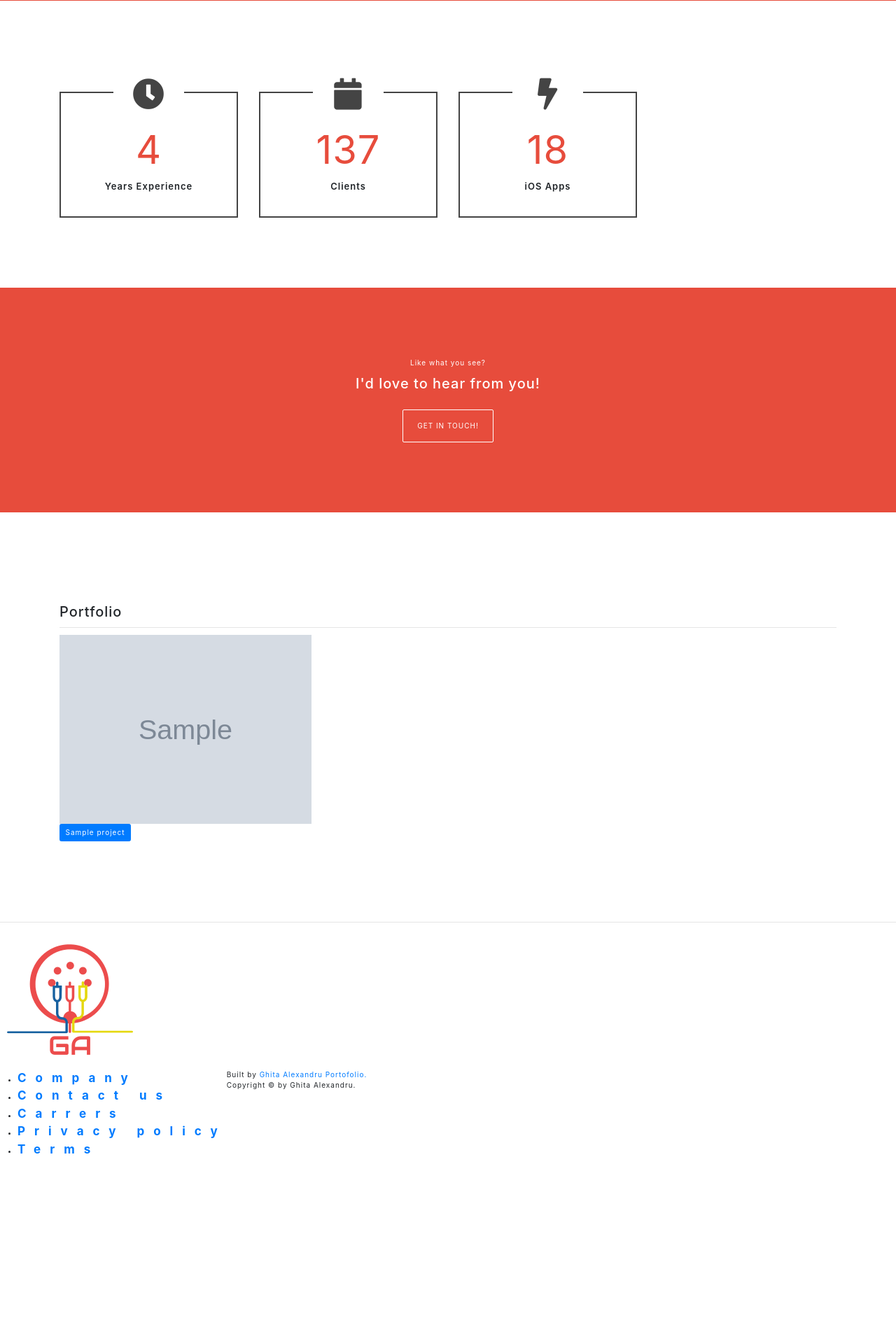
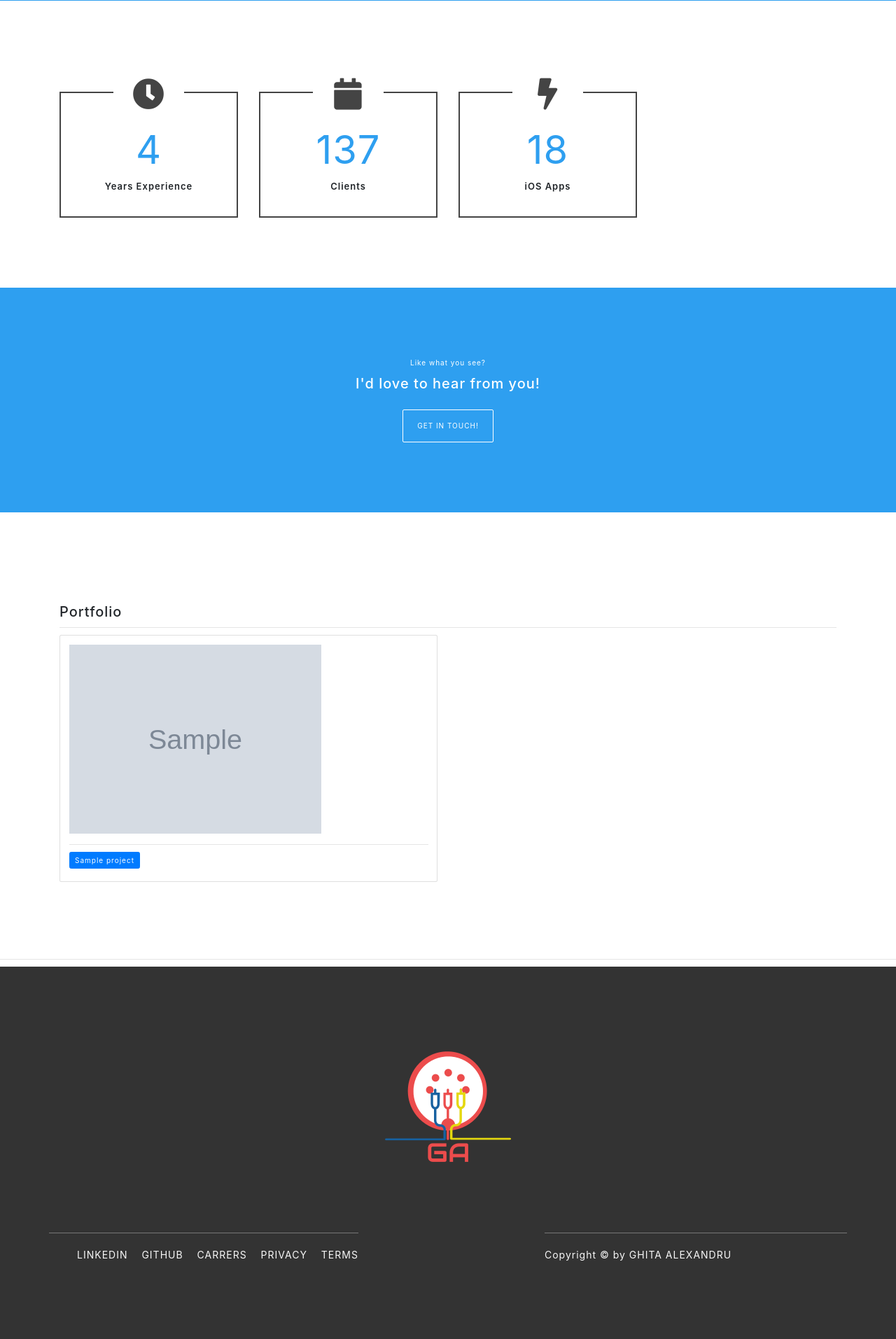
Before and after one commit to GhitaAlexandruIon/my_resume, a Django app: page / in a window 1280 px wide. Shown: the part 2011-3924 px from the top of the page at 70% size. Before the commit the page ends 3659 px from the top, so only its background shows below. Run offline with Django 3.2, Linux system fonts and the light colour scheme; tables that the repository leaves empty hold one stand-in row (values such as "Sample post"); grey boxes marked "Sample" are stand-in pictures; some libraries are stand-ins or nearby versions.

Commit message:
Fixed footer style

```diff
--- a/portfolio/static/portfolio/css/footer.css
+++ b/portfolio/static/portfolio/css/footer.css
@@ -36,28 +36,29 @@
     width: 80%;
     float: right; }
 
-.row {
+
+.row-footer {
   max-width: 114rem;
   margin: 0 auto; }
-  .row:not(:last-child) {
+  .row-footer:not(:last-child) {
     margin-bottom: 8rem; }
-  .row::after {
+  .row-footer::after {
     content: "";
     display: table;
     clear: both; }
-  .row [class^="col-"] {
+  .row-footer [class^="col-"] {
     float: left; }
-    .row [class^="col-"]:not(:last-child) {
+    .row-footer [class^="col-"]:not(:last-child) {
       margin-right: 6rem; }
-  .row .col-1-of-2 {
+  .row-footer .col-1-of-2 {
     width: calc((100% - 6rem) / 2); }
-  .row .col-1-of-3 {
+  .row-footer .col-1-of-3 {
     width: calc((100% - 2 * 6rem) / 3); }
-  .row .col-2-of-3 {
+  .row-footer .col-2-of-3 {
     width: calc(2 * ((100% - 2 * 6rem) / 3) + 6rem); }
-  .row .col-1-of-4 {
+  .row-footer .col-1-of-4 {
     width: calc((100% - 3 * 6rem) / 4); }
-  .row .col-2-of-4 {
+  .row-footer .col-2-of-4 {
     width: calc(2 * ((100% - 3 * 6rem) / 4) + 6rem); }
-  .row .col-3-of-4 {
+  .row-footer .col-3-of-4 {
     width: calc(3 * ((100% - 3 * 6rem) / 4) + 2 * 6rem); }
--- a/portfolio/static/portfolio/css/styles.css
+++ b/portfolio/static/portfolio/css/styles.css
@@ -74,7 +74,7 @@
 
 .skillsSection,
 .contactSection {
-    background-color: #e74c3c;
+    background-color: #2e9ff0;
     color: #fff;
 }
 
@@ -145,7 +145,7 @@
     font-size: 56px;
     margin-bottom: 10px;
     font-weight: 400;
-    color: #e74c3c;
+    color: #2e9ff0;
 }
 
 .squareContent h3 {
@@ -355,13 +344,11 @@
     color: #fff;
 }
 
-div ul li a{
-    letter-spacing: 13px;
+div ul li a.nav-link{
+    font-weight: 700;
     font-size: 17px;
-    font-weight: 700;
 }
 div ul li a:hover{
-    background-color: #666;
     text-shadow: 2px 2px black;
 }
 
--- a/templates/base.html
+++ b/templates/base.html
@@ -21,7 +21,7 @@
     <link rel="stylesheet" href="https://use.fontawesome.com/releases/v5.0.8/css/all.css"
           integrity="sha384-3AB7yXWz4OeoZcPbieVW64vVXEwADiYyAEhwilzWsLw+9FgqpyjjStpPnpBO8o8S" crossorigin="anonymous">
     <link rel="stylesheet" href="https://cdnjs.cloudflare.com/ajax/libs/fancybox/3.2.5/jquery.fancybox.min.css"/>
-{#    <link rel="stylesheet" type="text/css" href="{% static 'portfolio/css/footer.css' %}">#}
+    <link rel="stylesheet" type="text/css" href="{% static 'portfolio/css/footer.css' %}">
 
 
     <script src="https://ajax.googleapis.com/ajax/libs/jquery/3.3.1/jquery.min.js"></script>
@@ -32,8 +32,10 @@
 </div>
 
 {% include 'navbar.html' %}
+
 {% block content %}
 {% endblock %}
+
 <hr>
 {% include 'footer.html' %}
 <script src="{% static 'portfolio/js/countUp.js' %}"></script>
--- a/templates/footer.html
+++ b/templates/footer.html
@@ -1,44 +1,4 @@
 {% load static %}
-{##}
-{#<div class="copyrightSection">#}
-{##}
-{#    <div class="col-md-12 text-center">#}
-{#        <p>&copy; Copyright Ghita Alexandru 2020</p>#}
-{#    </div>#}
-{##}
-{#</div>#}
-
-{#<footer class="footer">#}
-{#    <div class="footer__logo-box">#}
-{#        <img src="{% static 'portfolio/img/logo.png' %}" alt="" class="footer__logo">#}
-{#    </div>#}
-{#    <div class="row">#}
-{#        <div class="col-1-of-2">#}
-{#            <div class="footer__navigation">#}
-{#                <ul class="footer_list">#}
-{#                    <li class="footer_item"><a href="#" class="footer__link">nume</a></li>#}
-{#                    <li class="footer_item"><a href="#" class="footer__link">nume</a></li>#}
-{#                    <li class="footer_item"><a href="#" class="footer__link">nume</a></li>#}
-{#                    <li class="footer_item"><a href="#" class="footer__link">nume</a></li>#}
-{#                </ul>#}
-{##}
-{#            </div>#}
-{#        </div>#}
-{#        <div class="col-1-of-2">#}
-{#            <p class="footer__copyright">#}
-{#                Lorem ipsum dolor sit amet, consectetur adipisicing elit,#}
-{#                sed do eiusmod tempor incididunt ut labore et dolore magna aliqua.#}
-{#                Ut enim ad minim veniam, quis nostrud exercitation ullamco laboris nisi ut aliquip ex ea commodo#}
-{#                consequat.#}
-{#                Duis aute irure dolor in reprehenderit in voluptate velit esse cillum dolore eu fugiat nulla pariatur.#}
-{#                Excepteur sint occaecat cupidatat non proident, sunt in culpa qui officia deserunt mollit anim id est#}
-{#                laborum.#}
-{#            </p>#}
-{#        </div>#}
-{##}
-{#    </div>#}
-{##}
-{#</footer>#}
 
 <footer class="footer">
     <div class="footer__logo-box">
@@ -52,23 +12,21 @@
 
 
     </div>
-    <div class="row">
-        <div class="col-1-of-2">
+    <div class="row-footer">
+        <div class="col-1-of-2 footer-left">
             <div class="footer__navigation">
                 <ul class="footer__list">
-                    <li class="footer__item"><a href="#" class="footer__link">Company</a></li>
-                    <li class="footer__item"><a href="#" class="footer__link">Contact us</a></li>
+                    <li class="footer__item"><a href="#" class="footer__link">LinkedIn</a></li>
+                    <li class="footer__item"><a href="#" class="footer__link">GitHub</a></li>
                     <li class="footer__item"><a href="#" class="footer__link">Carrers</a></li>
-                    <li class="footer__item"><a href="#" class="footer__link">Privacy policy</a></li>
+                    <li class="footer__item"><a href="#" class="footer__link">Privacy</a></li>
                     <li class="footer__item"><a href="#" class="footer__link">Terms</a></li>
                 </ul>
             </div>
         </div>
-        <div class="col-1-of-2">
+        <div class="col-1-of-2 footer-right">
             <p class="footer__copyright">
-                Built by <a href="#" class="footer__link">Ghita Alexandru</a>
-                <a href="#" class="footer__link">Portofolio.</a><br>
-                Copyright &copy; by Ghita Alexandru.
+                Copyright &copy; by <a href="#" class="footer__link">Ghita Alexandru</a>
             </p>
         </div>
     </div>
--- a/templates/portfolio.html
+++ b/templates/portfolio.html
@@ -4,22 +4,26 @@
         <hr>
         <div class="row">
             {% for project in projects %}
-                <div class="column col-xs-6 col-sm-4 col-md-3 col-lg-3">
-                    <div class="content">
-                        <div class="">
+
+                <div class="col-sm-6">
+                    <div class="card">
+                        <div class="card-body">
                             {% if project.url %}
                                 <a href="{{ project.url }}">
-                                    <img src="{{ project.image.url }}" class=" " id="portfolioImg" alt="">
+                                    <img src="{{ project.image.url }}" class=" img-fluid mb-2" id="portfolioImg" alt="">
                                 </a>
                             {% else %}
                                 <img src="{{ project.image.url }}" class="img-fluid mb-2" alt="">
                             {% endif %}
+                                <p>{{ project. }}</p>
+                            <hr>
                             <h3><a class="btn btn-primary"
                                    href="{% url 'projects_detail' pk=project.pk %}">{{ project.title }}</a></h3>
                         </div>
                     </div>
                 </div>
+
             {% endfor %}
+            </div>
         </div>
     </div>
-</div>
```
Also changed, not shown: other parts of portfolio/static/portfolio/css/styles.css (+17 -17 lines), portfolio/templates/portfolio/projects_detail.html (+16 -11 lines).
